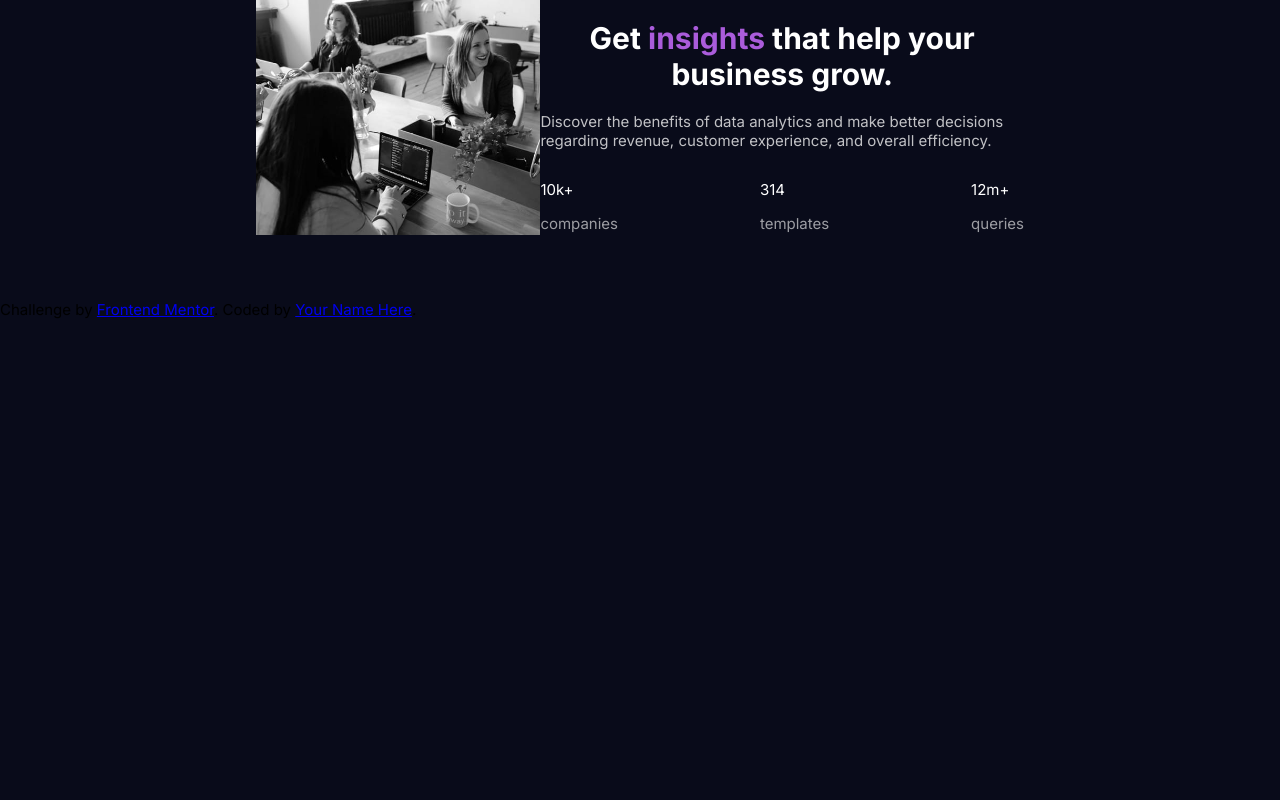
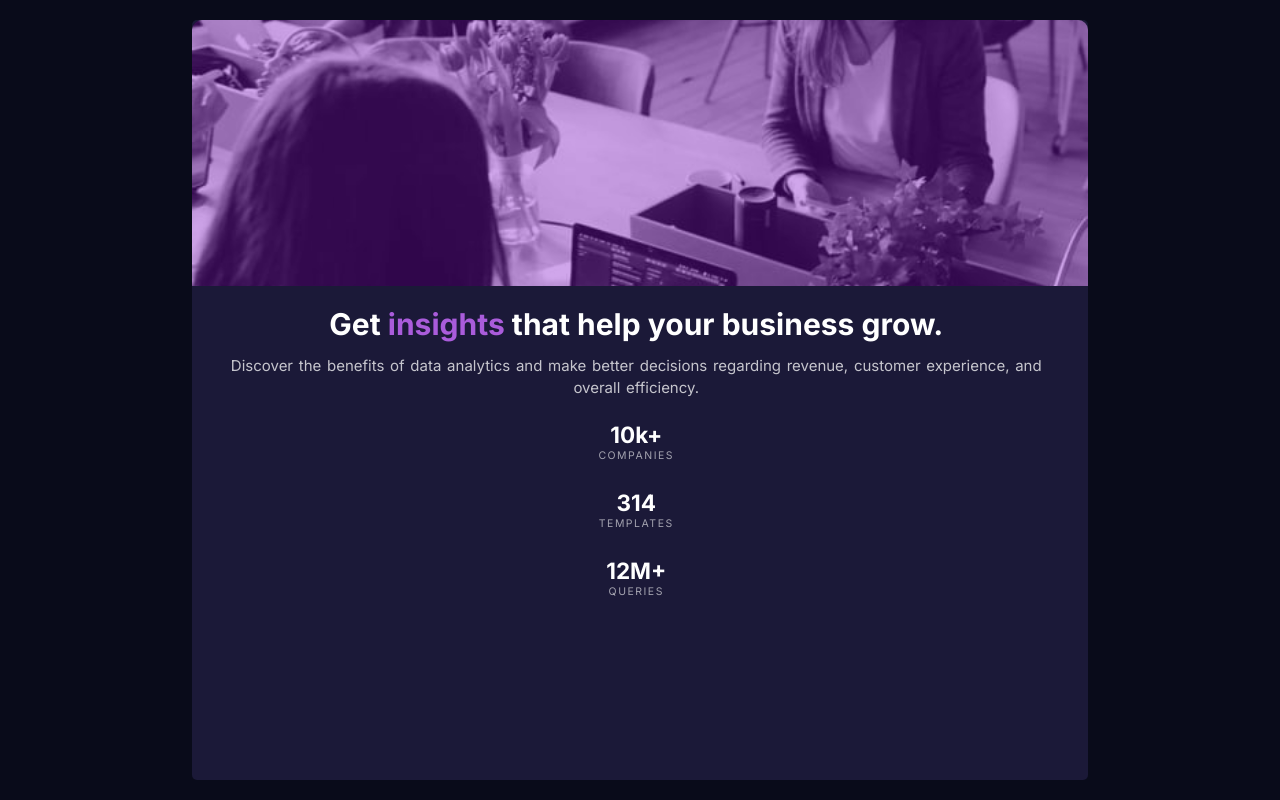
Before and after one commit to PhiweM/stats-preview-card, a plain HTML site: page index.html in a window 1280 px wide. Drawn offline with Linux system fonts and the light colour scheme.

```diff
--- a/index.html
+++ b/index.html
@@ -13,10 +13,10 @@
 
 </head>
 <body>
-  <div class="container-main">
+  <div class="container-card">
 
     <div class="card-header">
-      <img src="./images/image-header-desktop.jpg" alt="img">
+      <img src="./images/image-header-mobile.jpg" alt="img">
       <div class="overlay"></div>
     </div>
 
@@ -26,25 +26,24 @@
         <h1>  Get <span>insights</span>  that help your business grow.</h1>
       </div>
 
-      <div class="main-paragraph">
-        <p>Discover the benefits of data analytics and make better decisions regarding revenue, customer
+      <p class="main-paragraph">
+        Discover the benefits of data analytics and make better decisions regarding revenue, customer
           experience, and overall efficiency.
-        </p>
-      </div>
+      </p>
 
       <div class="stats">
         <div class="stats-container">
-          <p class="stat"> 10k+ </p>
+          <h2 class="stat"> 10k+ </h2>
           <p class="stats-heading">companies</p>
         </div>
 
         <div class="stats-container">
-          <p class="stat"> 314</p>
+          <h2 class="stat"> 314 </h2>
           <p class="stats-heading">templates</p>
         </div>
 
         <div class="stats-container">
-          <p class="stat"> 12m+</p>
+          <h2 class="stat"> 12M+ </h2>
           <p class="stats-heading">queries</p>
         </div>
       </div>
@@ -53,9 +52,9 @@
   </div>
 
 
-  <div class="attribution">
+  <!-- <div class="attribution">
     Challenge by <a href="https://www.frontendmentor.io?ref=challenge" target="_blank">Frontend Mentor</a>.
     Coded by <a href="#">Your Name Here</a>.
-  </div>
+  </div> -->
 </body>
 </html>
--- a/style.css
+++ b/style.css
@@ -20,95 +20,142 @@ Global Styles
 }
 html,
 body{
-    height: 100%;
+    /* height: 100%; */
     margin: 0;
     font-size: 15px;
     font-family: 'Inter', sans-serif;
     background-color: hsl(233, 47%, 7%);
 }
-.container-main {
+.container-card {
     display: flex;
-    width: 60%;
-    min-height: 300px;
-    margin: 0 auto;
-    display: -webkit-flex;
+    flex-direction: column;
+    position: absolute;
+    width: 70%;
+    height: 95%;
+    margin: auto;
+    top: 50%;
+    left: 50%;
+    -ms-transform: translate(-50%, -50%);
+    transform: translate(-50%, -50%);
+    background-color: hsl(244, 38%, 16%);
+    border-radius: 5px;
 }
-.card{
-    background-color: hsl(244, 38%, 16%);
+.card-header{
+    position: relative;
+    /* background: url(./images/image-header-desktop.jpg) no-repeat; */
+    border-top-left-radius: 5px;
+    border-top-right-radius: 5px;
+    width: 100%;
+    height: 35%;
+}
+.card-header img {
+    width: 100%;
+    height: 100%;
+    object-fit: cover;
+    border-top-left-radius: 10px;
+    border-top-right-radius: 10px;
+}
+ .overlay {
+    position: absolute;
+    top: 0;
+    bottom: 0;
+    right: 0;
+    left: 0;
+    width: 100%;
+    height: 100%;
+    background: hsla(277, 87%, 42%, 0.37);
+    border-top-left-radius: 10px;
+    border-top-right-radius: 10px;
 }
 
-.card-header img{
-    display: block;
-    width: 100%;
-    height: auto;
+.card-desc{
+    padding: 0 2rem 2rem 1.5rem;
+    text-align: center;
 }
-/* .overlay {
-    position: absolute;
-    width: 100%;
-    height: 100%;
-    top: 0;
-    left: 0;
-    right: 0;
-    bottom: 0;
-    background-color: hsl(277, 64%, 61%);
-} */
 
 .main-heading {
     color: hsl(0, 0%, 100%);
-    text-align: center;
 }
  .main-heading span{
     color: hsl(277, 64%, 61%);
 }
 
 .main-paragraph {
+    text-align: center;
     color: hsla(0, 0%, 100%, 0.75);
+    word-spacing: .1rem;
+    line-height: 1.5;
+    margin-top: -.5rem;
+    /* font-family: 'Lexenda Deca', sans-serif; */
 }
 
 .stats {
     display: flex;
+    flex-direction: column;
     justify-content: space-between;
+    /* padding: 0 0 5% 0; */
+}
+.stats-container {
+    padding-bottom: 1rem;
 }
 .stats .stat {
     color: hsl(0, 0%, 100%);
+    line-height: 15%;
 }
+.stats p{
+    line-height: 15%;
+    text-transform: uppercase;
+    font-size: .7rem;
+    font-weight: 400;
+    letter-spacing: .1rem;
+}
+
 .stats .stats-heading {
     color: hsla(0, 0%, 100%, 0.6);
 }
 
 
-/* @media screen and (min-width: 365px) {
 
-} */
-/* @media screen and (min-width: 769px) {
-
-} */
-
-/* .container-main{
-    display: grid;
-    grid-template-columns: 1fr 1fr;
-    grid-auto-rows:350px auto;
-    max-width: 1500px;
+/* @media  (max-width: 375px) {
+    .container-card {
+        display: flex;
+        flex-direction: column;
         margin: 0;
         position: absolute;
         top: 50%;
         left: 50%;
+        -ms-transform: translate(-50%, -50%);
         transform: translate(-50%, -50%);
-} */ */
+      }
 
-/* .img-overlay{
-    border: 1px solid black;
+      .container-card .card-header{
+        width: 100%;
+        height: 35%;
       }
-.img-overlay img{
-    max-width: 100%;
-    height: auto;
-    padding: 0;
-    margin: 0;
+      .container-card .card-desc{
+          width: 100%;
+          height: 60;
       }
-.content{
-    border: 1px solid black;
+      .stats {
+        flex-direction: column;
+        text-align: center;
+    }
+
+
     } */
 
-/* .stats{
-    display: flex;
-} */
+
+
+
+ @media (min-width: 376px) and (max-width : 1440px) {
+    .container-card {
+        /* flex-direction: row-reverse; */
+        margin: 0;
+        position: absolute;
+        top: 50%;
+        left: 50%;
+        -ms-transform: translate(-50%, -50%);
+        transform: translate(-50%, -50%);
+      }
+
+}
```
Lines whose indentation alone changed are shown as unchanged.
